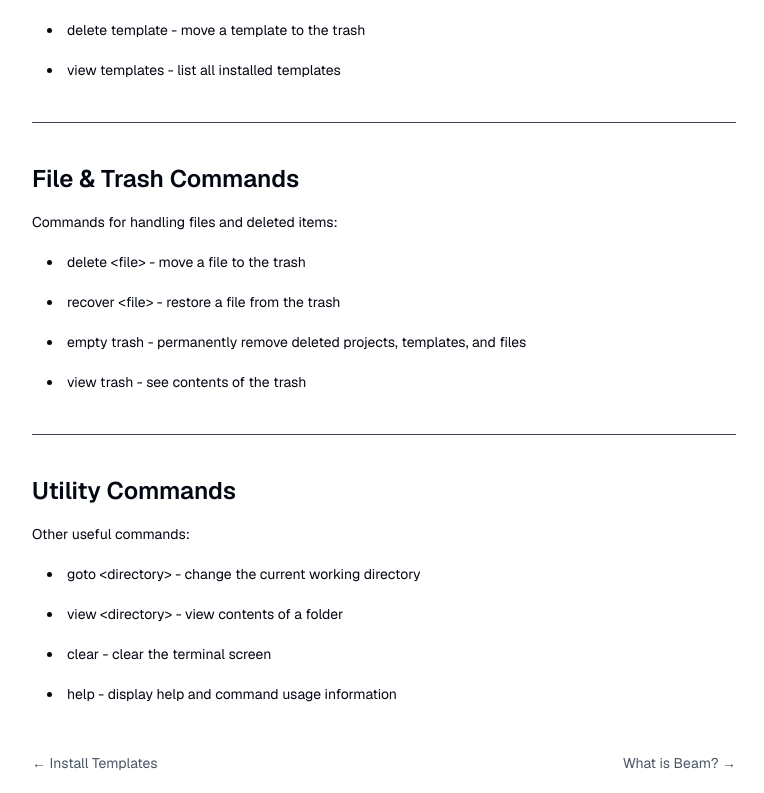
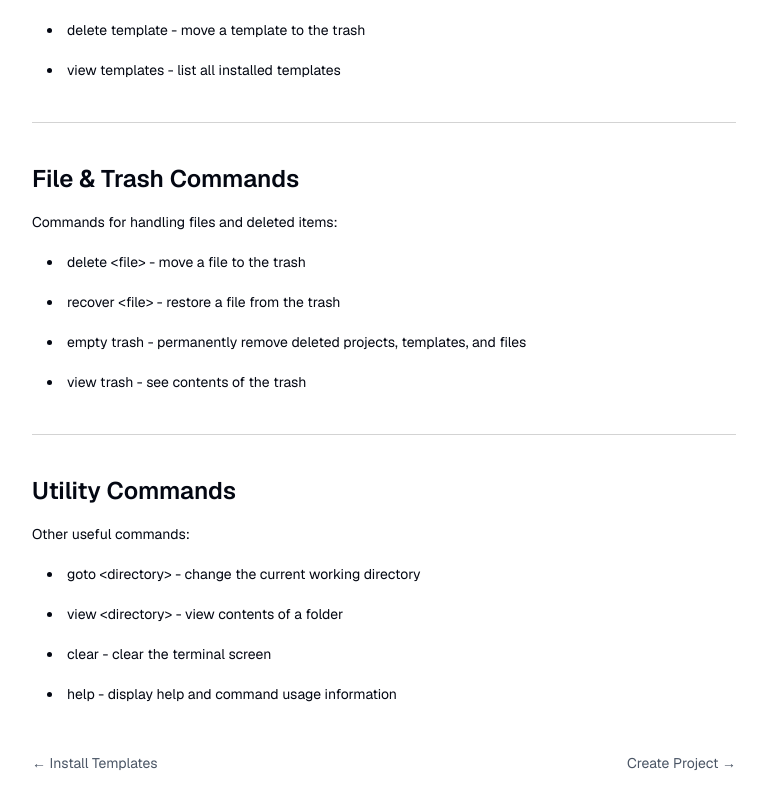
Before and after one commit to jDelille/beam-docs, a React (Vite) app: page /docs/getting-started/commands in a window 1280 px wide. Shown: the part 907-1700 px from the top of the page, without its empty margins (316-1080 px from the left). Built offline with nearby package versions, Linux system fonts and the light colour scheme; a web font is replaced by a local one.

Commit message:
fix: updated border colors

```diff
--- a/src/components/sidebar/LeftSidebar.tsx
+++ b/src/components/sidebar/LeftSidebar.tsx
@@ -18,7 +18,7 @@ const LeftSidebar: React.FC<SidebarProps> = () => {
       <ul className="links">
         <p className="section-title">Getting Started</p>
         <li>
-          <NavLink to="/docs/getting-started/whatIsBeam" className={({ isActive }) => isActive ? "active" : ""}>
+          <NavLink to="/docs/getting-started/whatIsBEAM" className={({ isActive }) => isActive ? "active" : ""}>
             What is BEAM?
           </NavLink>
         </li>
--- a/src/docs/commandDocs.ts
+++ b/src/docs/commandDocs.ts
@@ -42,8 +42,8 @@ Creating file: projects/my-project/README.md
         },
       ],
       navigation: {
-        previousLink: "/docs/commands/project/view",
-        previousName: "View Projects",
+        previousLink: "/docs/getting-started/commands",
+        previousName: "Commands",
         nextLink: "/docs/commands/project/rename",
         nextName: "Rename Project",
       },
@@ -187,8 +187,8 @@ my-project
       navigation: {
         previousLink: "/docs/commands/project/delete",
         previousName: "Delete Project",
-        nextLink: "/docs/commands/project/create",
-        nextName: "Create Project",
+        nextLink: "/docs/commands/template/create",
+        nextName: "Create Template",
       },
     },
   },
@@ -221,8 +221,8 @@ Template 'my-template' created successfully in '.templates'!
         },
       ],
       navigation: {
-        previousLink: "/docs/commands/template/download",
-        previousName: "Download Template",
+        previousLink: "/docs/commands/project/view",
+        previousName: "View Projects",
         nextLink: "/docs/commands/template/install",
         nextName: "Install Template",
       },
@@ -286,8 +286,8 @@ Installed template: .templates/demo-template.tmpl
        navigation: {
         previousLink: "/docs/commands/template/delete",
         previousName: "Delete Template",
-        nextLink: "/docs/commands/template/create",
-        nextName: "Create Template",
+        nextLink: "/docs/commands/trash/view",
+        nextName: "View Trash",
       }
     },
 
@@ -482,8 +482,8 @@ Template 'my-template.tmpl' deleted successfully.
        navigation: {
         previousLink: "/docs/commands/trash/empty",
         previousName: "Empty Trash",
-        nextLink: "/docs/commands/trash/view",
-        nextName: "View Trash",
+        nextLink: "/docs/getting-started/whatIsBEAM",
+        nextName: "What Is BEAM?",
       },
     },
 
--- a/src/docs/gettingStarted.ts
+++ b/src/docs/gettingStarted.ts
@@ -1,5 +1,5 @@
 export const GETTING_STARTED_DOCS = {
-  whatIsBeam: {
+  whatIsBEAM: {
     title: "What is BEAM?",
     intro:
       "BEAM is a powerful command-line tool for generating new projects from reusable, customizable templates. It helps developers maintain consistency, save time, and eliminate repetitive setup work. Currently, only creating projects using templates is implemented. We are working on doing the same for files and components. Stay tuned for the upcomming BEAM updates and reach out if you want to collaborate.",
@@ -26,8 +26,8 @@ export const GETTING_STARTED_DOCS = {
       },
     ],
     navigation: {
-      previousLink: "/docs/getting-started/commands",
-      previousName: "Commands",
+      previousLink: "/docs/commands/trash/recover",
+      previousName: "Recover File | Folder",
       nextLink: "/docs/getting-started/templateStructure",
       nextName: "Template Structure",
     },
@@ -63,7 +63,7 @@ export const GETTING_STARTED_DOCS = {
     ],
     navigation: {
       previousLink: "/docs/getting-started/whatIsBeam",
-      previousName: "What is Beam?",
+      previousName: "What is BEAM?",
       nextLink: "/docs/getting-started/installTemplates",
       nextName: "Install Templates",
     },
@@ -152,8 +152,8 @@ export const GETTING_STARTED_DOCS = {
     navigation: {
       previousLink: "/docs/getting-started/installTemplates",
       previousName: "Install Templates",
-      nextLink: "/docs/getting-started/whatIsBeam",
-      nextName: "What is Beam?",
+      nextLink: "/docs/commands/project/create",
+      nextName: "Create Project",
     },
   },
 } as const;
--- a/src/icons/DownArrowIcon.tsx
+++ b/src/icons/DownArrowIcon.tsx
@@ -5,7 +5,7 @@ type IconNameProps = {
   color: string;
 };
 
-const IconName: React.FC<IconNameProps> = ({ size, color }) => {
+const IconName: React.FC<IconNameProps> = ({ size }) => {
   return (
     <svg
       width={size}
--- a/src/icons/FilterIcon.tsx
+++ b/src/icons/FilterIcon.tsx
@@ -5,7 +5,7 @@ type FilterIconProps = {
   color: string;
 };
 
-const FilterIcon: React.FC<FilterIconProps> = ({ size, color }) => {
+const FilterIcon: React.FC<FilterIconProps> = ({ size }) => {
   return (
     <svg
       width={size}
--- a/src/styles/globals.scss
+++ b/src/styles/globals.scss
@@ -10,7 +10,7 @@ html.light {
   --text: #030712;
   --border: lightgray;
   --lightgray: #4a5565;
-  --dividerColor: #364153;
+  --dividerColor: lightgray;
 
 }
 
```
